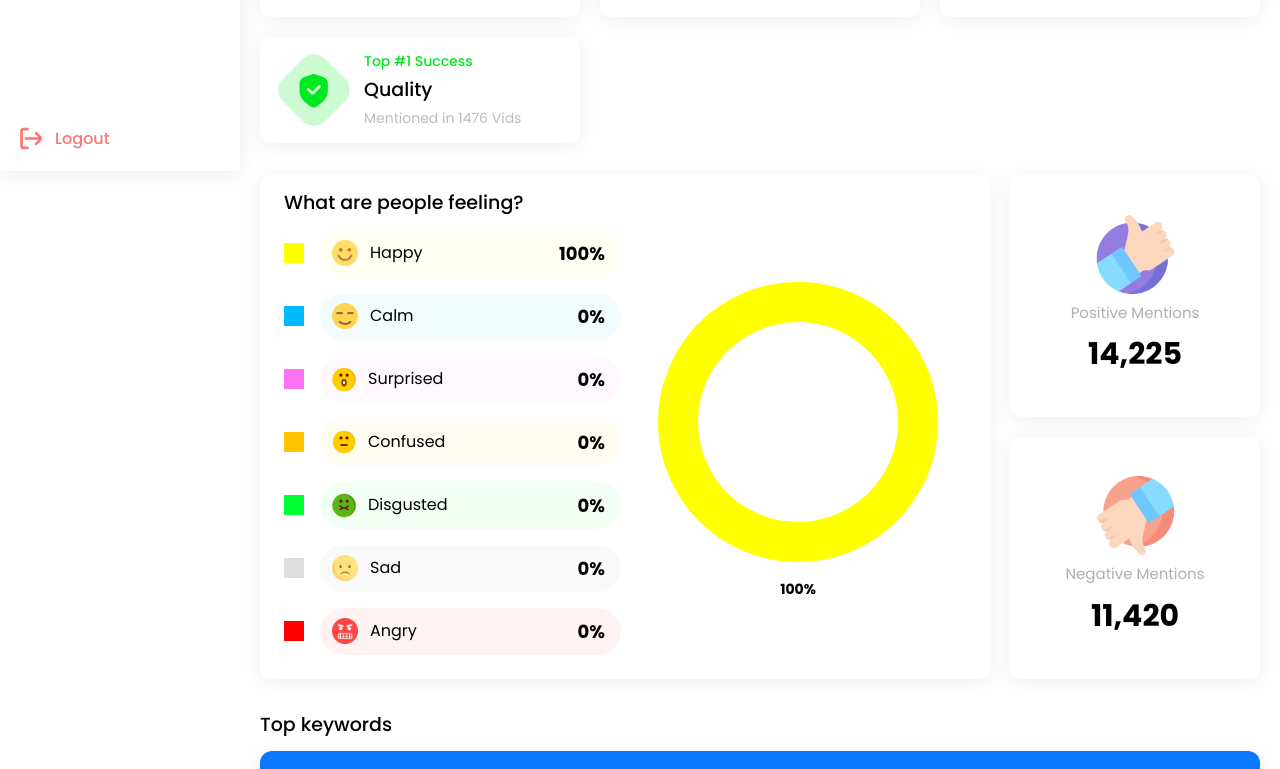
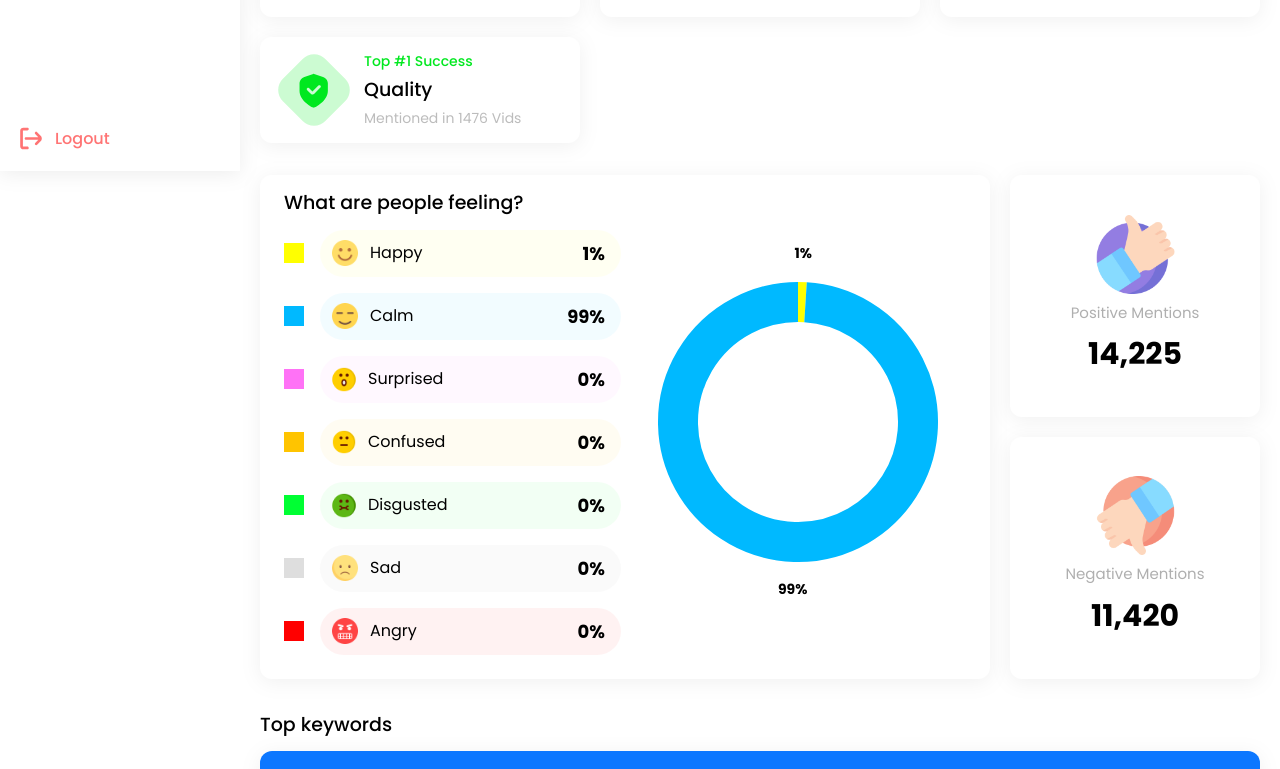
Before and after one commit to sulaimanwebdev/Kanji-AI, a React (Create React App) app: page /dashboard/customer-viewpoint in a window 1280 px wide. Shown: the part 629-1398 px from the top of the page. Built offline with nearby package versions, Linux system fonts and the light colour scheme.

Commit message:
chart fixed

```diff
--- a/src/components/Chart.js
+++ b/src/components/Chart.js
@@ -50,7 +50,7 @@ const Chart = ({ data }) => {
                 fill="none"
                 stroke={strokeColor100}
                 strokeWidth={strokeWidth}
-                className={item.percentage !== "100%" ? "" : "-translate-x-[120px] translate-y-[120px]"}
+                className={item.percentage !== "100%" ? "" : window.innerWidth > 800 ? "-translate-x-[120px] translate-y-[120px]" : window.innerWidth > 362 ? "-translate-x-[70px] translate-y-[60px]" : "-translate-x-[45px] translate-y-[35px]"}
               />
             )}
             {isVisible && (
@@ -63,7 +63,7 @@ const Chart = ({ data }) => {
                 fontSize="14"
                 className="font-bold"
               >
-                                {item.percentage}
+              {item.percentage}
               </text>
             )}
           </g>
--- a/src/pages/CustomerViewpoint.js
+++ b/src/pages/CustomerViewpoint.js
@@ -42,12 +42,12 @@ const CustomerViewpoint = () => {
   let data = [
     {
       emotion: "happy",
-      percentage: "100%",
+      percentage: "1%",
       color: "#FFFF00",
     },
     {
       emotion: "calm",
-      percentage: "0%",
+      percentage: "99%",
       color: "#00B9FF",
     },
     {
```
